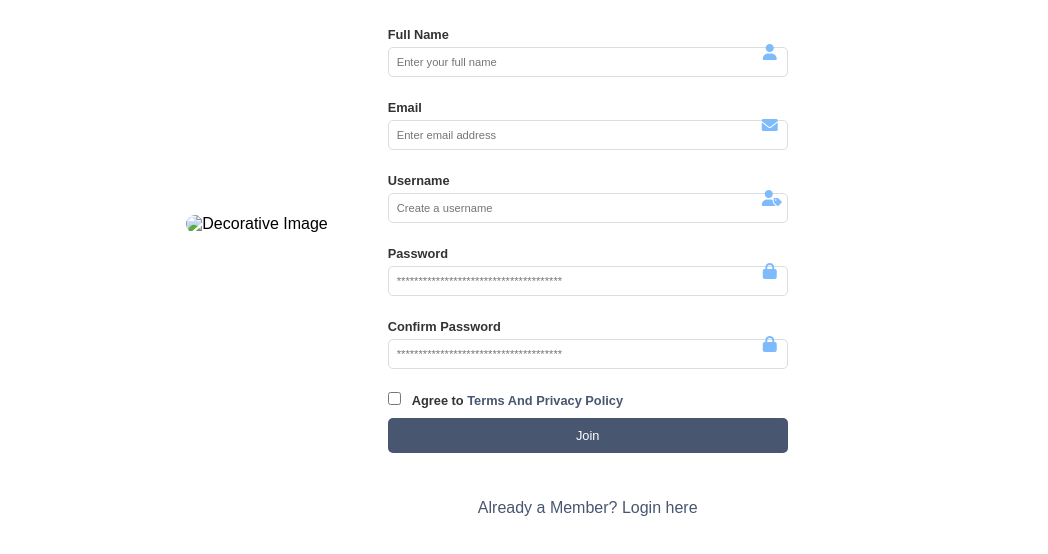
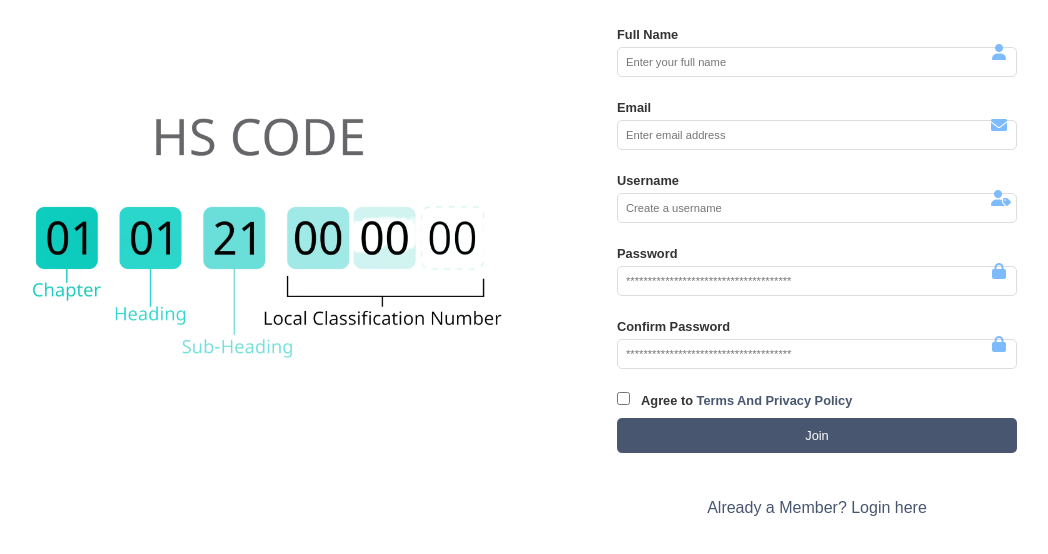
Before and after one commit to satyam-invensis/HsCodeHosting-master, a website: page LoginPage/index.html in a window 1280 px wide. Shown: the part 176-730 px from the top of the page, without its empty margins (143-1191 px from the left). Drawn offline with nearby package versions, Linux system fonts and the light colour scheme; the site is published under a folder, as on GitHub Pages, so addresses that start at the root find nothing.

Commit message:
Update index.html

```diff
--- a/LoginPage/index.html
+++ b/LoginPage/index.html
@@ -53,7 +53,7 @@
 <body>
     <div class="main-container">
         <div class="image-container">
-            <img src="/LoginPage/LHS.jpg" alt="Decorative Image">
+            <img src="LHS.jpg" alt="Decorative Image">
         </div>
         <div class="form-container">
             <div id="header">
```
